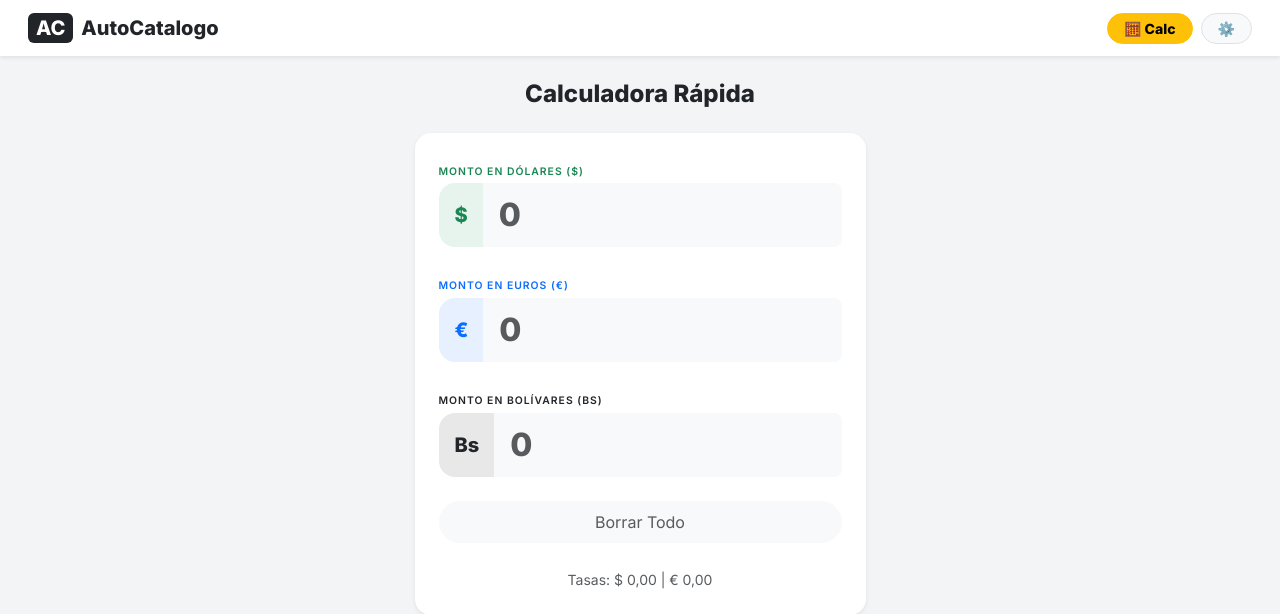
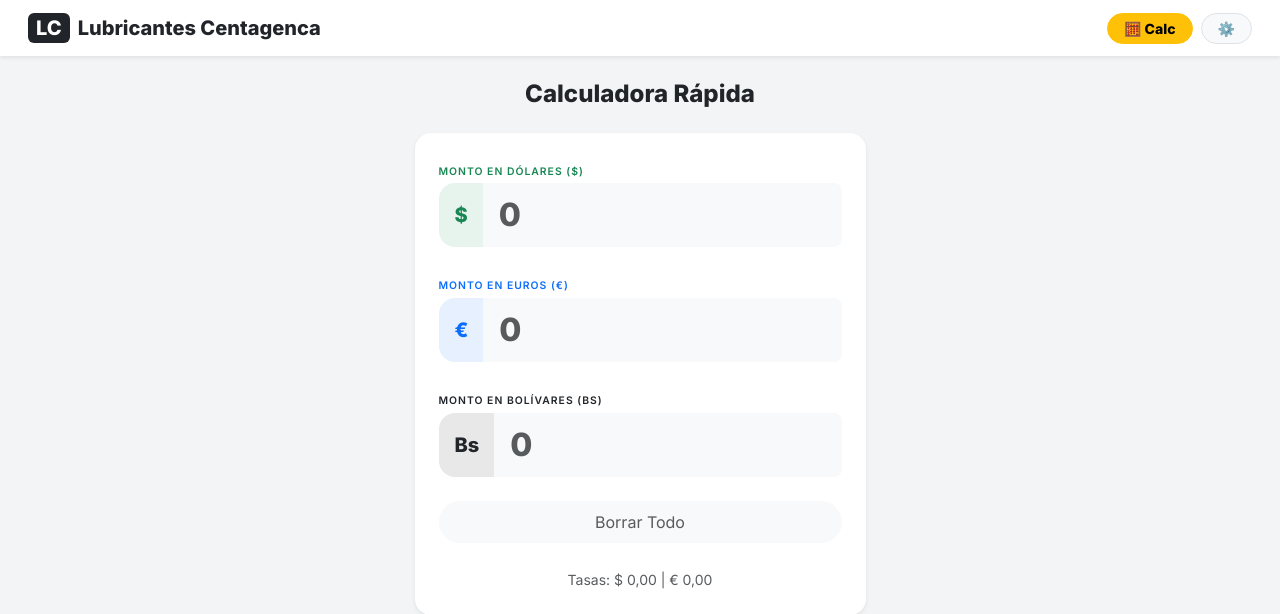
Before and after one commit to diegoguzmani/autocatalogo, a Django app: page /calculadora/ in a window 1280 px wide. Shown: the top 614 px of the page. Run offline with Django 5.2, Linux system fonts and the light colour scheme; data comes from the database, SQL or seed files in the repository.

Commit message:
fix: nombre

```diff
--- a/inventario/templates/inventario/base.html
+++ b/inventario/templates/inventario/base.html
@@ -3,7 +3,7 @@
 <head>
     <meta charset="UTF-8">
     <meta name="viewport" content="width=device-width, initial-scale=1.0">
-    <title>AutoCatalogo</title>
+    <title>Lubricantes Centagenca</title>
     <!-- Bootstrap 5 CDN -->
     <link href="https://cdn.jsdelivr.net/npm/bootstrap@5.3.0/dist/css/bootstrap.min.css" rel="stylesheet">
     <!-- Google Fonts (Inter para un look moderno) -->
@@ -40,7 +40,7 @@
     <nav class="navbar navbar-light fixed-top shadow-sm px-3">
         <div class="container-fluid d-flex justify-content-between align-items-center">
             <a class="navbar-brand fw-bold text-dark d-flex align-items-center gap-2" href="{% url 'inicio' %}">
-                <span class="bg-dark text-white rounded px-2 py-0">AC</span> AutoCatalogo
+                <span class="bg-dark text-white rounded px-2 py-0">LC</span> Lubricantes Centagenca
             </a>
 
             <div class="d-flex gap-2">
```
